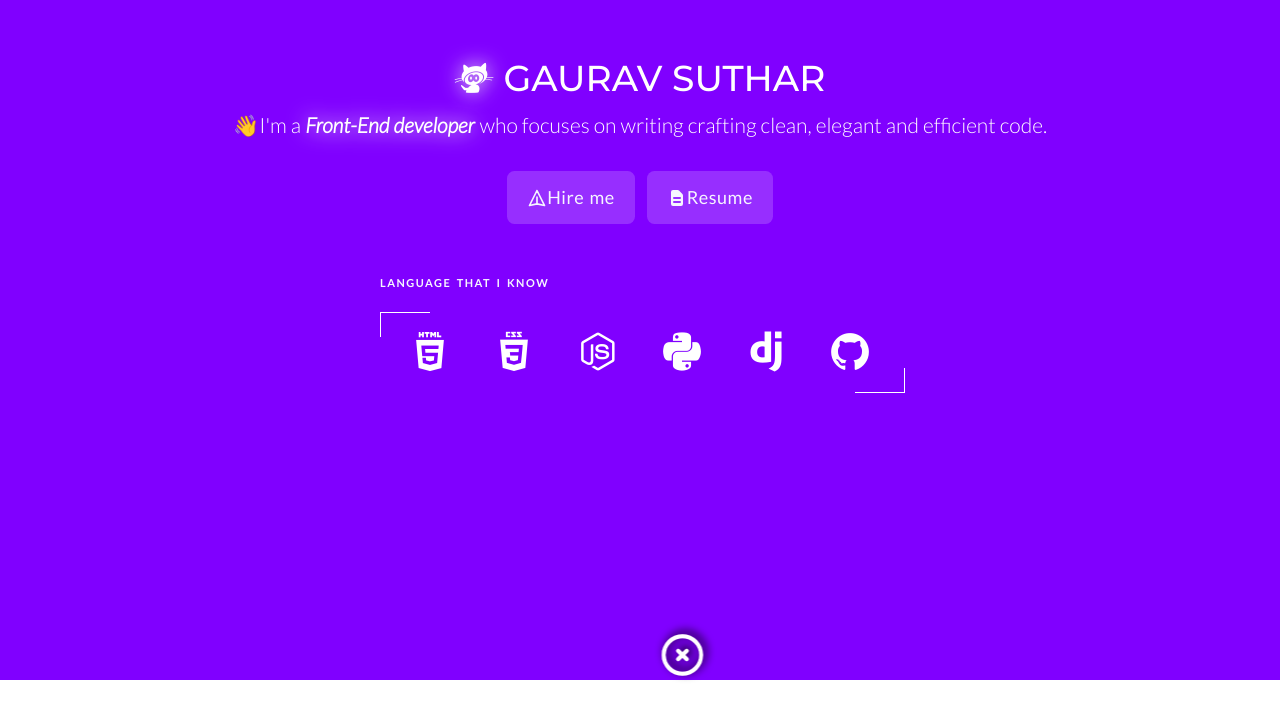
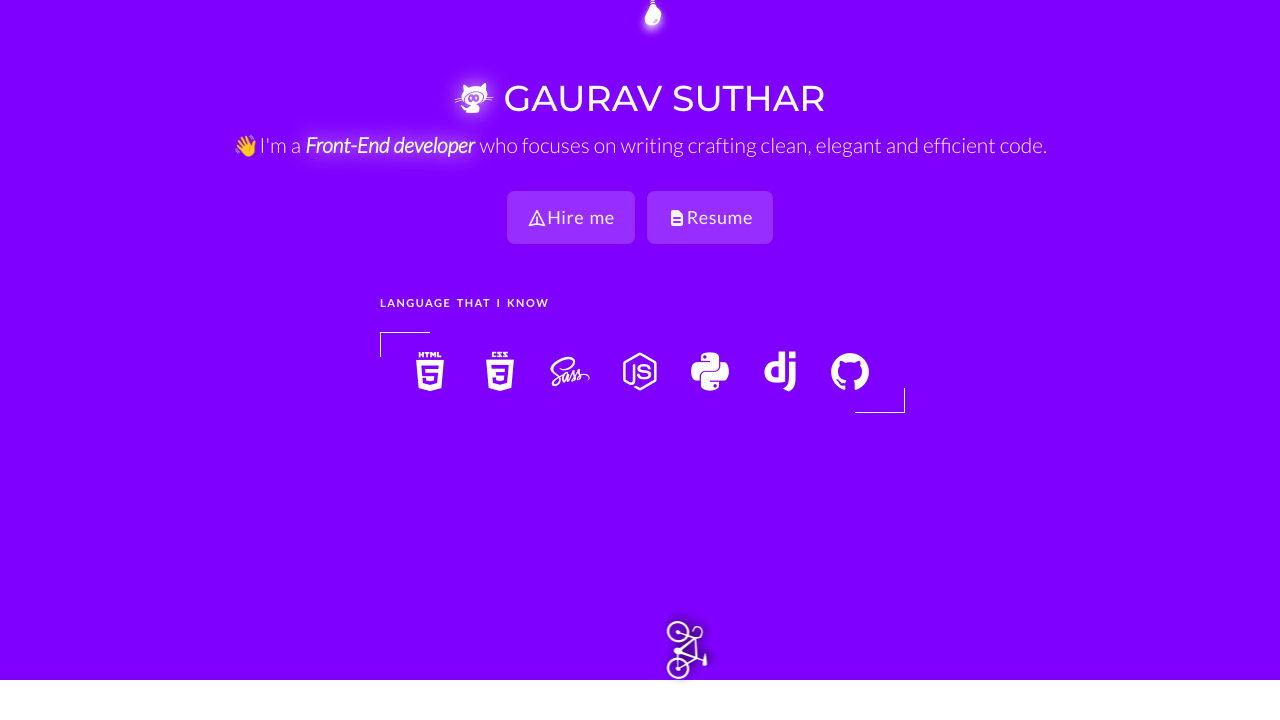
Before and after one commit to suthargk/roadsidecoder-portfolio, a website: page index.html in a window 1280 px wide. Drawn offline with nearby package versions, Linux system fonts and the light colour scheme.

Commit message:
a bulb attached with animation

```diff
--- a/index.html
+++ b/index.html
@@ -3,7 +3,7 @@
     <head>
         <meta charset="UTF-8">
         <meta name="viewport" content="width=device-width, initial-scale=1.0">
-        <title>RoadSideCoder</title>
+        <title>Gaurav Suthar | Front-End Developer</title>
         <!--
             For more customization options, we would advise
             you to build your TailwindCSS from the source.
@@ -55,20 +55,28 @@
                         <ul class="skills__icon content">
                             <li><i class="devicon-html5-plain-wordmark"></i></li>
                             <li><i class="devicon-css3-plain-wordmark"></i></li>
+                            <li><i class="devicon-sass-original"></i></li>
                             <li><i class="devicon-nodejs-plain"></i></li>
                             <li><i class="devicon-python-plain"></i></li>
                             <li><i class="devicon-django-plain"></i></li>
                             <li><i class="devicon-github-plain"></i></li>
+
                         </ul>
                     </div>
                 </div>
 
             </div>
+            <div class="light-bulb">
+                <i class="icon-040"></i>
+            </div>
             <div class="circle">
-                <svg class="w-6 h-6" fill="none" stroke="currentColor" viewBox="0 0 24 24" xmlns="http://www.w3.org/2000/svg"><path stroke-linecap="round" stroke-linejoin="round" stroke-width="2" d="M10 14l2-2m0 0l2-2m-2 2l-2-2m2 2l2 2m7-2a9 9 0 11-18 0 9 9 0 0118 0z"></path></svg>
+                <i class='icon-169'></i>
             </div>
         </header>
 
+        <section class="section-project">
+
+        </section>
     </body>
 
 </html>
--- /dev/null
+++ b/sass/_animations.scss
@@ -0,0 +1,48 @@
+
+@keyframes Spin {
+    from {
+        transform: rotate(0deg);
+        opacity: 1;
+    }
+
+    to {
+        transform: rotate(360deg);
+        opacity: 1;
+    }
+}
+
+@keyframes MoveInRight{
+
+    from {
+        left: -5%;
+        transform: translateX(0);
+        opacity: 1;
+        filter: drop-shadow(-15px 5px 5px  hsl(0, 0%, .2));
+        // opacity: 1;
+    }
+
+    70% {
+        filter: drop-shadow(10px -5px 5px  hsl(0, 0%, .2));
+    }
+
+    to {
+        left: 105%;
+        transform: translateX(-100%);
+        opacity: 1;
+        filter: drop-shadow(10px -5px 5px  hsl(0, 0%, .2));
+    }
+}
+
+@keyframes Shake{
+    0% { -webkit-transform: translate(2px, 1px) rotate(0deg); }
+	10% { -webkit-transform: translate(-1px, -2px) rotate(-1deg); }
+	20% { -webkit-transform: translate(-3px, 0px) rotate(1deg); }
+	30% { -webkit-transform: translate(0px, 2px) rotate(0deg); }
+	40% { -webkit-transform: translate(1px, -1px) rotate(1deg); }
+	50% { -webkit-transform: translate(-1px, 2px) rotate(-1deg); }
+	60% { -webkit-transform: translate(-3px, 1px) rotate(0deg); }
+	70% { -webkit-transform: translate(2px, 1px) rotate(-1deg); }
+	80% { -webkit-transform: translate(-1px, -1px) rotate(1deg); }
+	90% { -webkit-transform: translate(2px, 2px) rotate(0deg); }
+	100% { -webkit-transform: translate(1px, -2px) rotate(-1deg); }
+}
--- a/sass/_base.scss
+++ b/sass/_base.scss
@@ -6,6 +6,11 @@
     box-sizing: inherit;
 }
 
+
+::selection {
+    color: #8000ff;
+    background-color: rgba(255, 255, 255, 0.99);
+  }
 
 html {
     box-sizing: border-box;
--- a/sass/_components.scss
+++ b/sass/_components.scss
@@ -3,6 +3,7 @@
     flex-direction: row;
     width: auto;
     margin-top: 3rem;
+
 }
 
 .btn {
@@ -48,15 +49,15 @@
         justify-content: space-between;
         align-items: center;
         padding: 3rem;
-        // border: 1px solid #fff;
+
 
         i {
             font-size: 400%;
         }
 
-
     }
 }
+
 
 .content {
     position: relative;
@@ -100,43 +101,32 @@
     opacity: 0;
 
 
-    svg {
-        width: 50px;
-        height: 50px;
+    i {
+        display: inline-block;
+
+        font-size: 400%;
         animation: Spin 1s linear infinite .75s;
     }
 }
 
-@keyframes Spin {
-    from {
-        transform: rotate(0deg);
-        opacity: 1;
-    }
 
-    to {
-        transform: rotate(360deg);
-        opacity: 1;
+.light-bulb {
+    position: fixed;
+    top: -1px;
+    left: 50%;
+    animation: Shake .8s linear;
+
+    i {
+        display: inline-block;
+        font-size: 260%;
+        transform: rotate(180deg);
+        filter: drop-shadow(0 -5px 4px #f0eeee);
     }
 }
 
-@keyframes MoveInRight{
-
-    from {
-        left: -5%;
-        transform: translateX(0);
-        opacity: 1;
-        filter: drop-shadow(-15px 5px 5px  hsl(0, 0%, .2));
-        // opacity: 1;
-    }
-
-    70% {
-        filter: drop-shadow(10px -5px 5px  hsl(0, 0%, .2));
-    }
-
-    to {
-        left: 105%;
-        transform: translateX(-100%);
-        opacity: 1;
-        filter: drop-shadow(10px -5px 5px  hsl(0, 0%, .2));
-    }
+.box {
+    display: block;
+    background-color: red;
+    width: 100px;
+    height: 100px;
 }
--- a/sass/_home.scss
+++ b/sass/_home.scss
@@ -30,3 +30,8 @@
     justify-content: center;
     margin-top: 5rem;
 }
+
+.section-project {
+    width: 100%;
+    height: 1000px;
+}
--- a/sass/_typography.scss
+++ b/sass/_typography.scss
@@ -1,6 +1,7 @@
 .text-box {
     display: flex;
     justify-content: center;
+    margin-top: 2rem;
 }
 
 .heading-primary {
--- a/sass/main.scss
+++ b/sass/main.scss
@@ -3,4 +3,5 @@
 @import "base";
 @import "home";
 @import "typography";
+@import "animations";
 @import "components";
```
Also changed, not shown: css/style.css.
